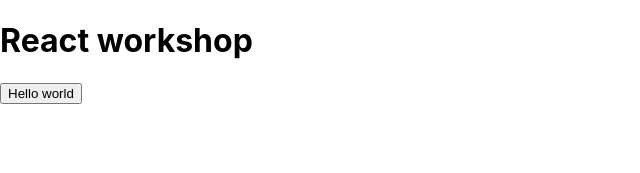
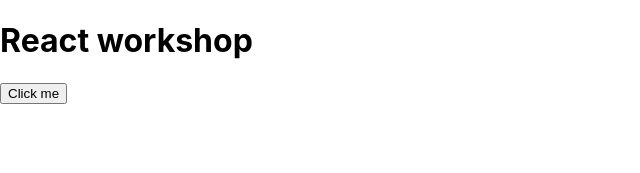
Before and after one commit to rudfoss/cra-workshop, a React (Create React App) app: page / in a window 1280 px wide. Shown: the top 173 px of the page, without its empty margins (0-640 px from the left). Built offline with nearby package versions, Linux system fonts and the light colour scheme.

Commit message:
Added helloworld heading test

```diff
--- a/src/features/HelloWorld/HelloWorld.tsx
+++ b/src/features/HelloWorld/HelloWorld.tsx
@@ -2,8 +2,8 @@ import React from "react"
 
 export const HelloWorld: React.FC = (props) => {
 	return (
-		<button type="button" onClick={() => alert("Hello world")}>
-			Hello world
+		<button type="button" onClick={() => alert("Hello World")}>
+			Click me
 		</button>
 	)
 }
--- a/src/features/HelloWorldHeading/HelloWorldHeading.tsx
+++ b/src/features/HelloWorldHeading/HelloWorldHeading.tsx
@@ -4,9 +4,9 @@ export const HelloWorldHeading: React.FC = (props) => {
 	const [ showHeading, setshowHeading ] = useState(false)
 	return (
 		<div>
-			<h1>{showHeading && "Hello world"}</h1>
+			<h1>{showHeading && "Hello World"}</h1>
 			<button type="button" onClick={() => setshowHeading(true)}>
-				Hello world
+				Click me
 			</button>
 		</div>
 	)
```
Also changed, not shown: 2 other files (tests, documents, lock files or other folders).
